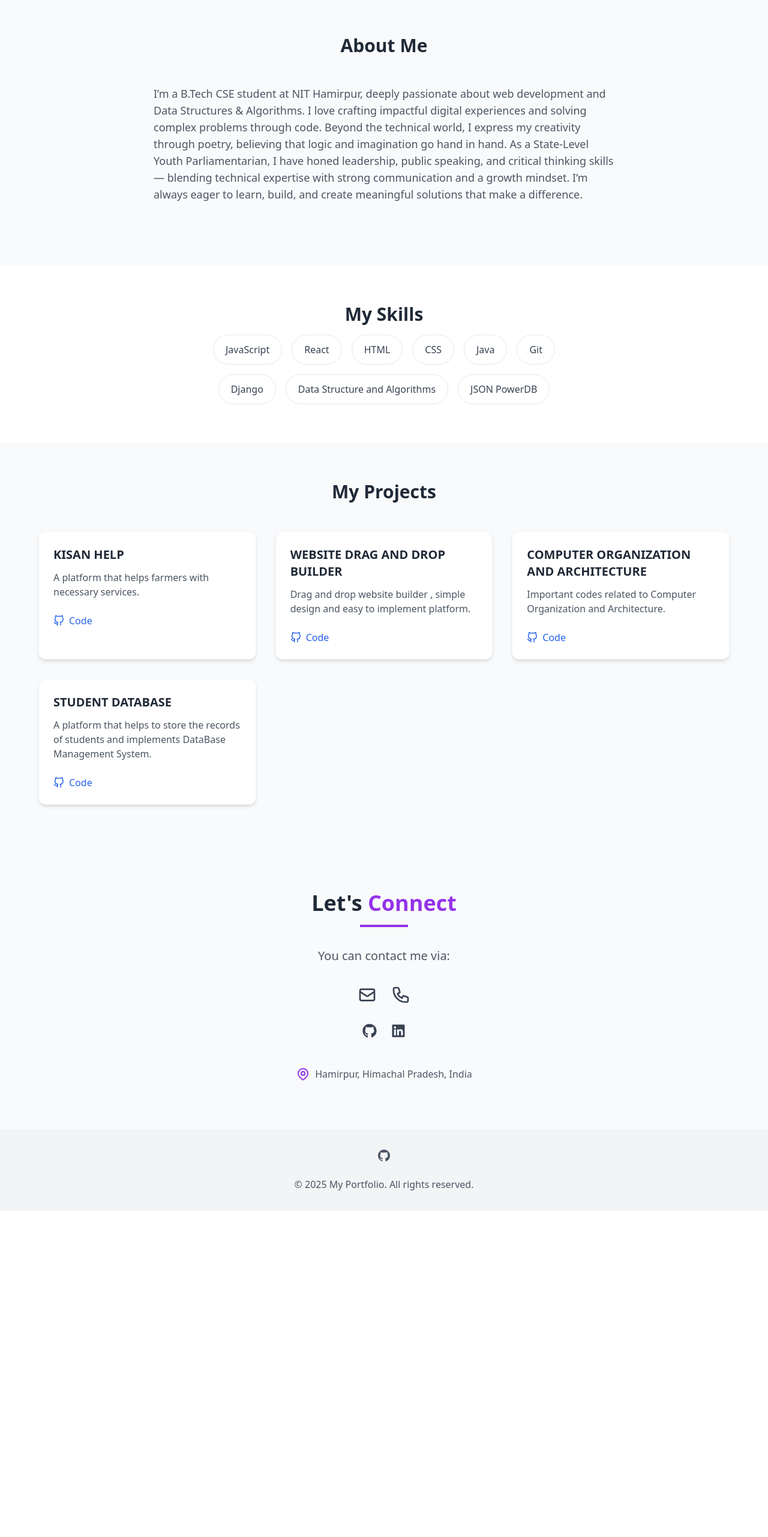
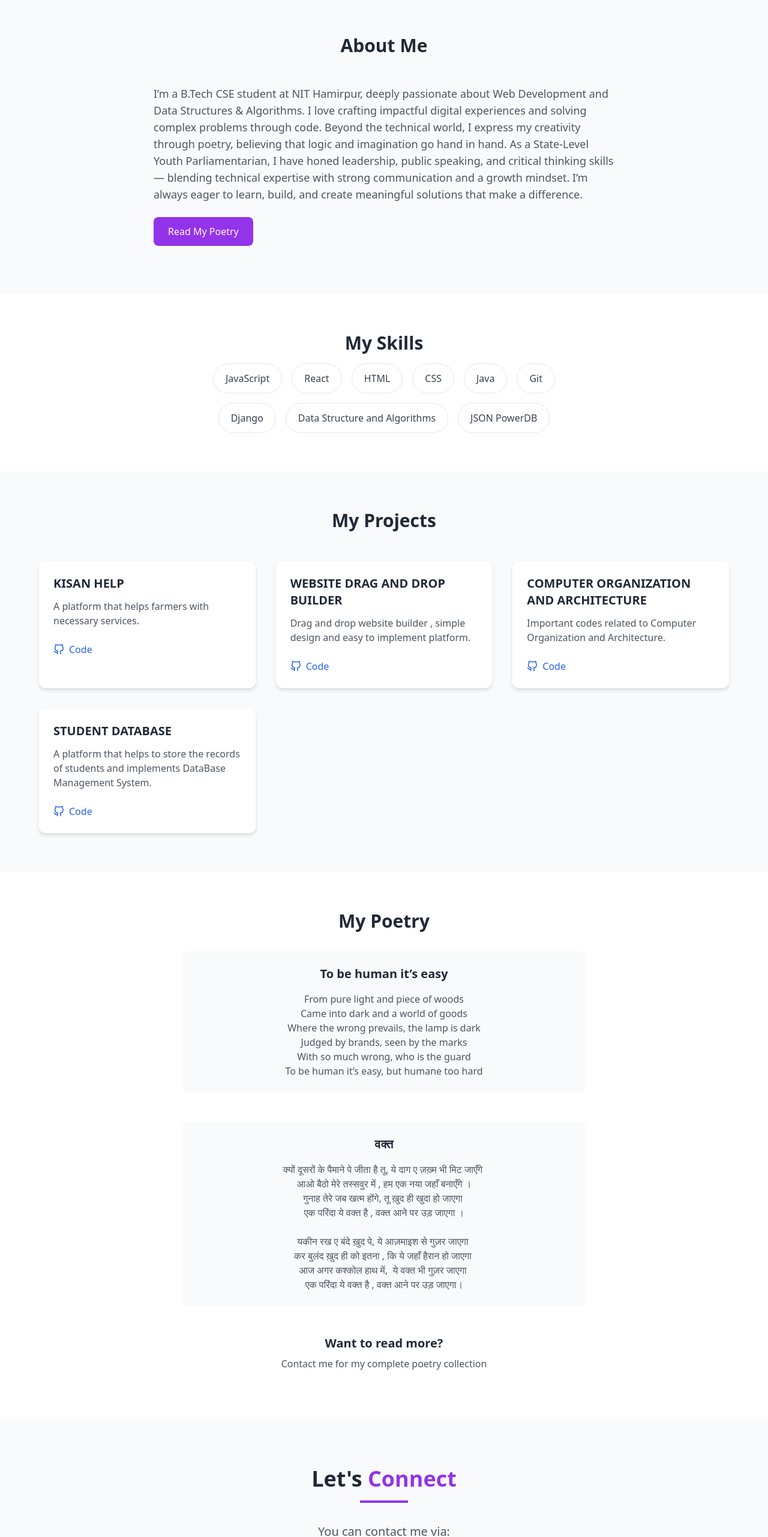
Before and after one commit to ShanpreetSingh/Portfolio, a React (Create React App) app: page / in a window 1280 px wide. Shown: the part 822-3385 px from the top of the page at 60% size. Before the commit the page ends 2841 px from the top, so only its background shows below. Built offline with nearby package versions, Linux system fonts and the light colour scheme.

Commit message:
Added poems

```diff
--- a/package.json
+++ b/package.json
@@ -10,8 +10,10 @@
     "react": "^19.0.0",
     "react-dom": "^19.0.0",
     "react-icons": "^5.5.0",
+    "react-router-dom": "^7.6.0",
     "react-scripts": "^5.0.1",
     "tailwindcss": "^3.4.1",
+
     "web-vitals": "^2.1.4"
   },
   "scripts": {
--- a/src/App.js
+++ b/src/App.js
@@ -7,6 +7,8 @@ import Skills from './components/Skills';
 import Projects from './components/Projects';
 import Contact from './components/Contact';
 import Footer from './components/Footer';
+import Poetry from './components/Poetry';
+
 
 function App() {
   const [activeSection, setActiveSection] = useState('home');
@@ -42,6 +44,7 @@ function App() {
         <About id="about" />
         <Skills id="skills" />
         <Projects id="projects" />
+        <Poetry />
         <Contact id="contact" />
       </main>
       <Footer />
--- a/src/components/About.jsx
+++ b/src/components/About.jsx
@@ -7,11 +7,17 @@ export default function About() {
           </h2>
           <div className="max-w-3xl mx-auto">
             <p className="text-lg text-gray-600 dark:text-gray-300 mb-6">
-            I’m a B.Tech CSE student at NIT Hamirpur, deeply passionate about web development and Data Structures & Algorithms. I love crafting impactful digital experiences and solving complex problems through code.
+            I’m a B.Tech CSE student at NIT Hamirpur, deeply passionate about Web Development and Data Structures & Algorithms. I love crafting impactful digital experiences and solving complex problems through code.
 Beyond the technical world, I express my creativity through poetry, believing that logic and imagination go hand in hand.
 As a State-Level Youth Parliamentarian, I have honed leadership, public speaking, and critical thinking skills — blending technical expertise with strong communication and a growth mindset.
 I’m always eager to learn, build, and create meaningful solutions that make a difference.
                  </p>
+                 <a
+            href="#poetry"
+            className="inline-block px-6 py-3 bg-purple-600 text-white rounded-lg hover:bg-purple-700 transition-colors"
+          >
+            Read My Poetry
+          </a>
 
           </div>
         </div>
--- /dev/null
+++ b/src/components/Poetry.jsx
@@ -0,0 +1,59 @@
+// src/components/Poetry.jsx
+import React from 'react';
+
+const poems = [
+    {
+        title: "To be human it’s easy ",
+        content: `From pure light and piece of woods
+Came into dark and a world of goods
+Where the wrong prevails, the lamp is dark
+Judged by brands, seen by the marks
+With so much wrong, who is the guard
+To be human it’s easy, but humane too hard`
+      },
+  {
+    title: "वक्त ",
+    content: `क्यों दूसरों के पैमाने पे जीता है तू, ये दाग ए ज़ख़्म भी मिट जाएँगे
+आओ बैठो मेरे तस्सवुर में , हम एक नया जहाँ बनाएँगे ।
+गुनाह तेरे जब खत्म होंगे, तू ख़ुद ही खुदा हो जाएगा
+एक परिंदा ये वक्त है , वक्त आने पर उड़ जाएगा ।
+
+यकीन रख ए बंदे ख़ुद पे, ये आज़माइश से गुज़र जाएगा
+कर बुलंद ख़ुद ही को इतना , कि ये जहाँ हैरान हो जाएगा
+आज अगर कश्कोल हाथ में,  ये वक्त भी गुज़र जाएगा
+एक परिंदा ये वक्त है , वक्त आने पर उड़ जाएगा।`
+  },
+];
+
+export default function Poetry() {
+  return (
+    <section id="poetry" className="py-16 bg-white dark:bg-gray-900 transition-colors">
+      <div className="container mx-auto px-4">
+        <h2 className="text-3xl font-bold text-center text-gray-800 dark:text-white mb-8">
+          My Poetry
+        </h2>
+
+        <div className="max-w-2xl mx-auto">
+          {poems.map((poem, index) => (
+            <div key={index} className="mb-12 p-6 bg-gray-50 dark:bg-gray-800 rounded-lg">
+              <h3 className="text-xl font-semibold mb-4 text-gray-800 dark:text-gray-200 text-center">
+                {poem.title}
+              </h3>
+              <pre className="font-sans text-gray-600 dark:text-gray-300 whitespace-pre-wrap text-center">
+                {poem.content}
+              </pre>
+            </div>
+
+          ))}
+          <h3 className="text-xl font-semibold text-gray-800 dark:text-white mb-2 text-center">
+              Want to read more?
+            </h3>
+            <p className="text-gray-600 dark:text-gray-300 mb-4 text-center">
+              Contact me for my complete poetry collection
+            </p>
+
+        </div>
+      </div>
+    </section>
+  );
+}
```
Also changed, not shown: 1 other file (tests, documents, lock files or other folders).
